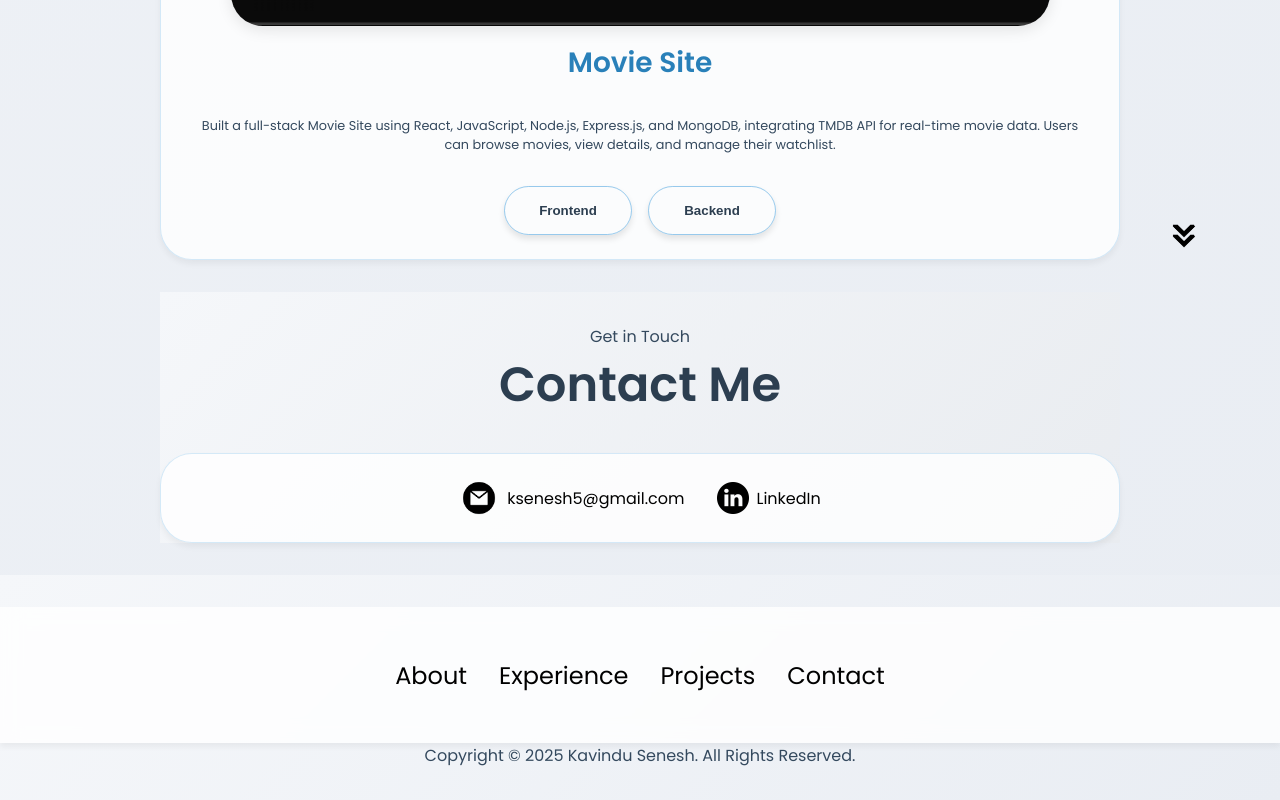
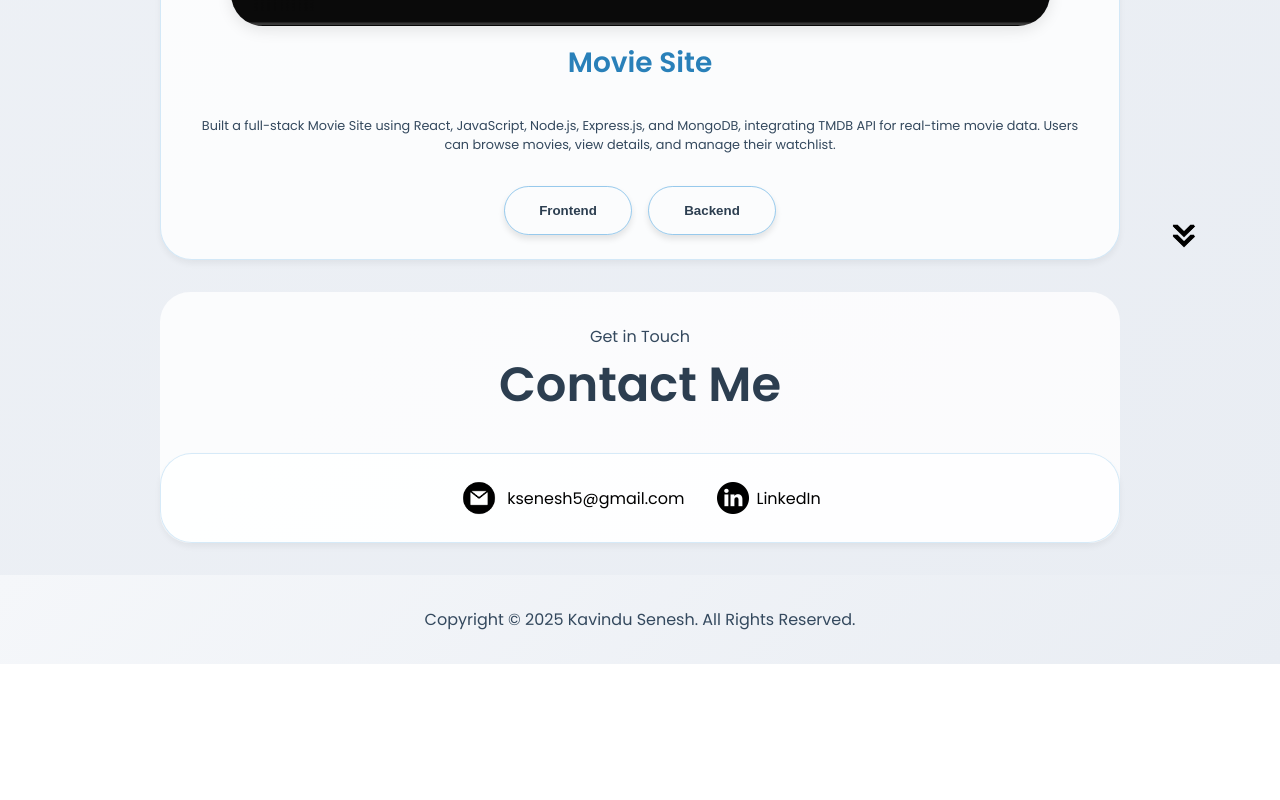
Before and after one commit to KavinduSenesh/My-Portfolio, a plain HTML site: page index.html in a window 1280 px wide. Shown: the part 4270-5070 px from the top of the page. After the commit the page ends 4934 px from the top, so only its background shows below. Drawn offline with Linux system fonts and the light colour scheme.

Commit message:
Refactor footer navigation to be commented out and update contact section background for improved aesthetics

```diff
--- a/index.html
+++ b/index.html
@@ -481,7 +481,7 @@
       </div>
     </section>
     <footer>
-      <nav>
+      <!-- <nav>
         <div class="nav-links-container">
           <ul class="nav-links">
             <li><a href="#about">About</a></li>
@@ -490,7 +490,7 @@
             <li><a href="#contact">Contact</a></li>
           </ul>
         </div>
-      </nav>
+      </nav> -->
       <p>Copyright &#169; 2025 Kavindu Senesh. All Rights Reserved.</p>
     </footer>
     <script src="script.js"></script>
--- a/style.css
+++ b/style.css
@@ -431,7 +431,9 @@ article p {
 /* CONTACT */
 
 #contact {
-  background: linear-gradient(135deg, #f5f7fa 0%, #e9ecf0 100%);
+  background: rgba(255, 255, 255, 0.8);
+  height: 40px;
+  border-radius: 30px;
 }
 
 .contact-info-upper-container {
```
